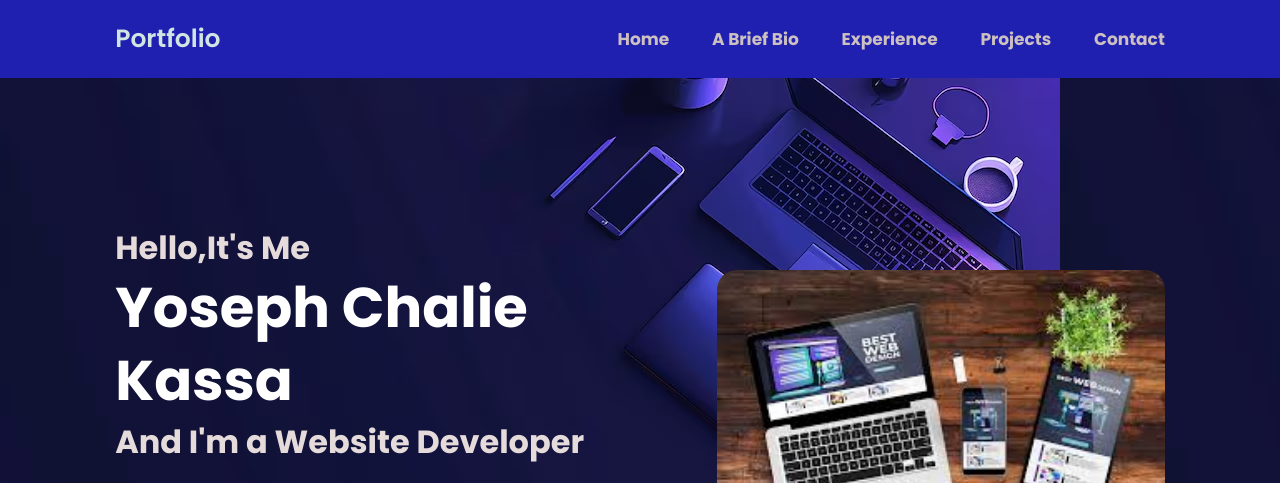
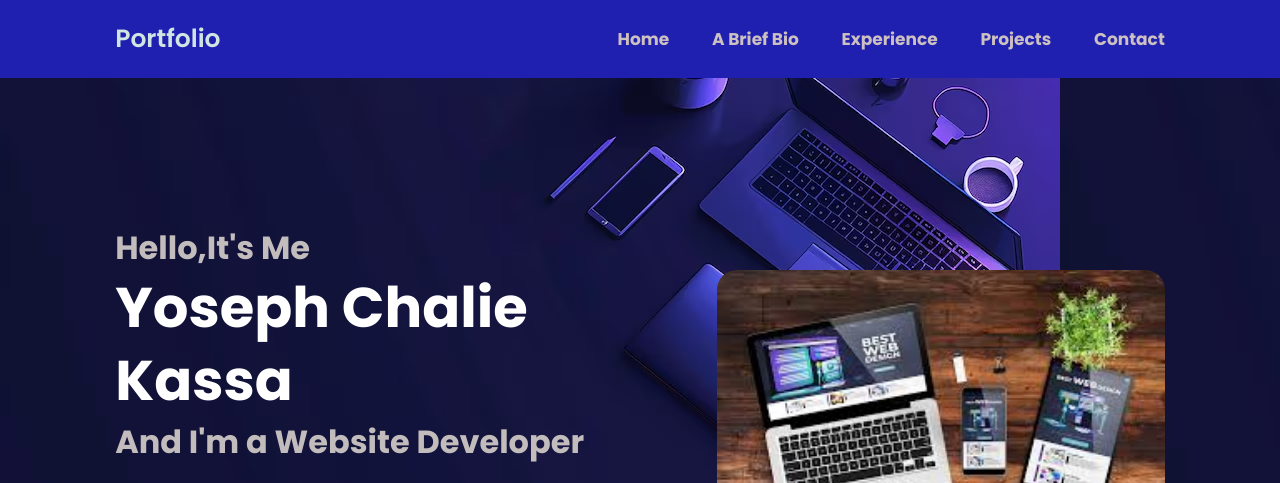
Before and after one commit to Yoseph-C-Kassa-Josa/OIBSIP-task-2, a plain HTML site: page index.html in a window 1280 px wide. Shown: the top 483 px of the page. Drawn offline with nearby package versions, Linux system fonts and the light colour scheme.

Commit message:
commited

```diff
--- a/style.css
+++ b/style.css
@@ -108,7 +108,7 @@ align-items: center;
 .home-content h3 {
 font-size: 3.2rem;
 font-weight: 700;
-color: rgb(230, 219, 219);
+color: rgb(194, 188, 188);
 
 }
 .home-content h3:nth-of-type(2){
```
